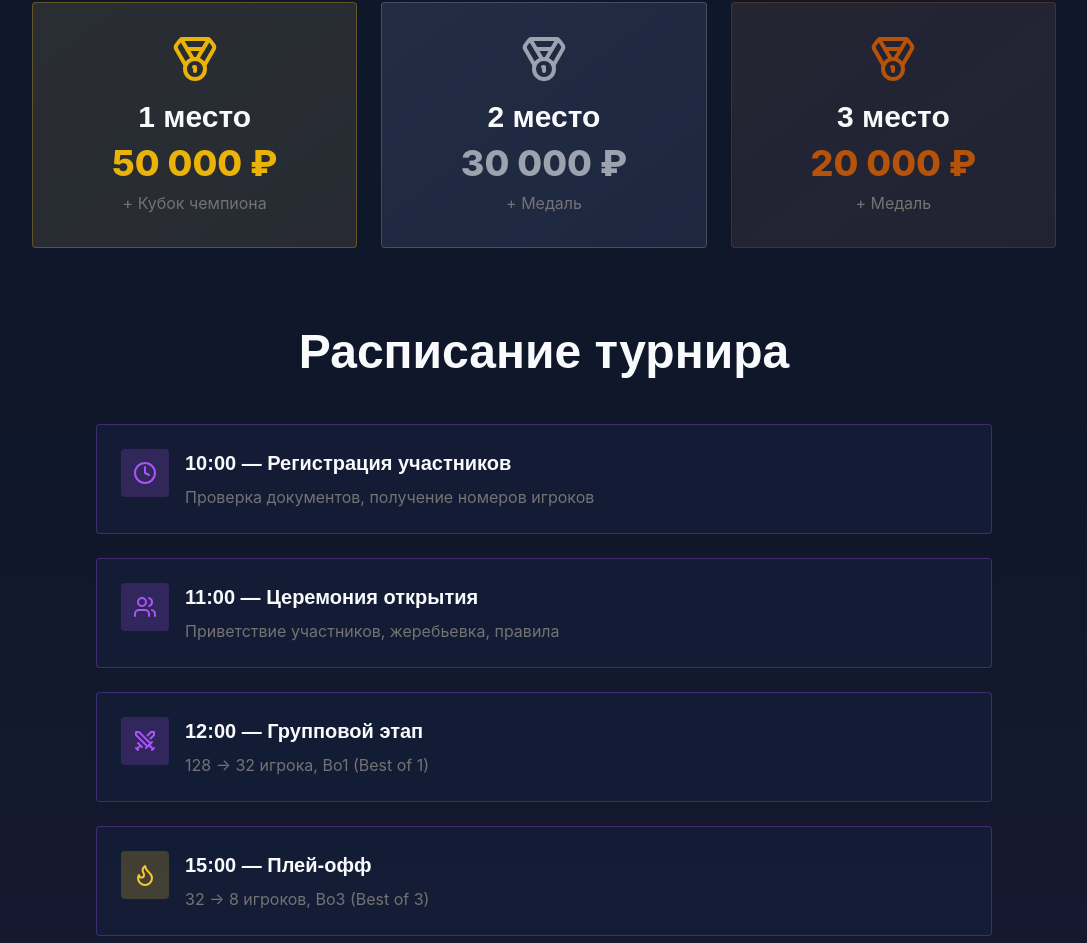
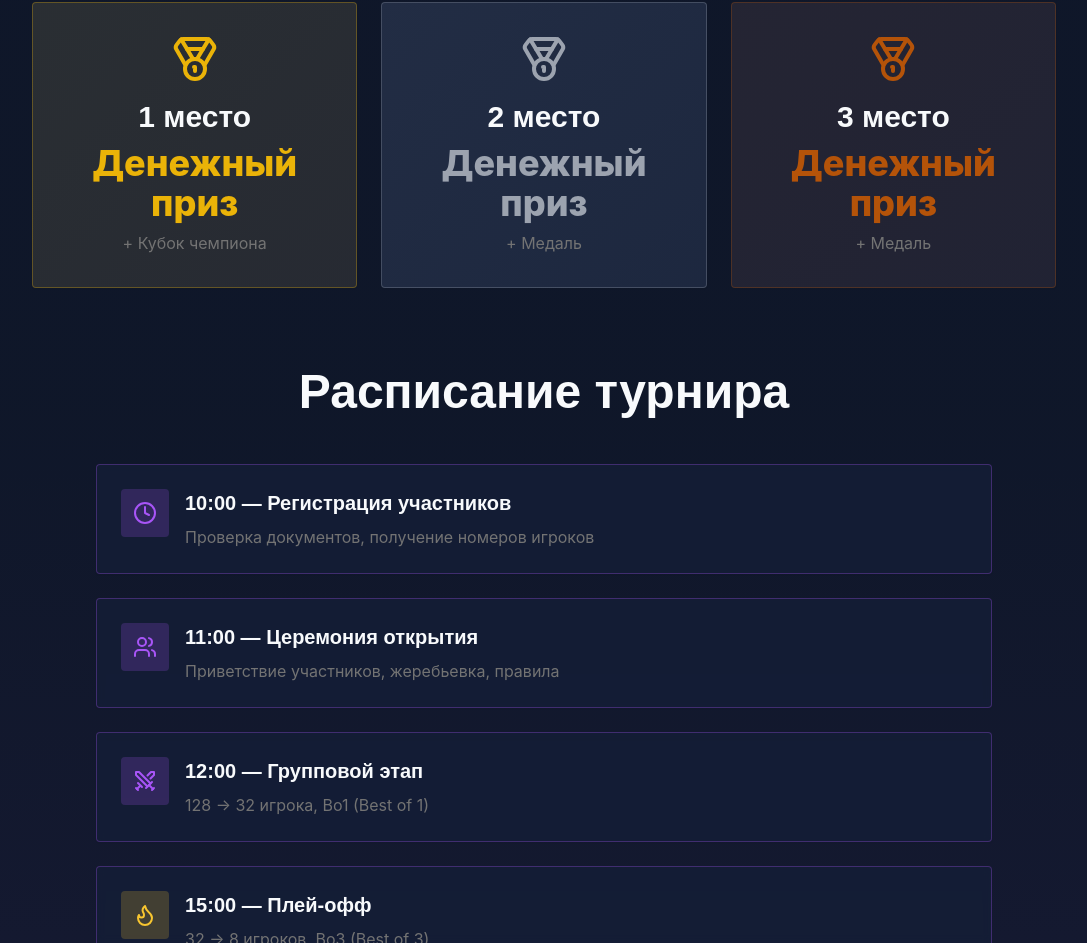
Before and after one commit to pr-poehali-dev/watches-site-creation, a React (Vite) app: page / in a window 1280 px wide. Shown: the part 1194-2137 px from the top of the page, without its empty margins (96-1183 px from the left). Built offline with nearby package versions, Linux system fonts and the light colour scheme.

Commit message:
Обновление информации по призам

```diff
--- a/src/pages/Index.tsx
+++ b/src/pages/Index.tsx
@@ -143,21 +143,21 @@ export default function Index() {
               <Card className="p-8 bg-gradient-to-br from-yellow-500/10 to-yellow-600/10 border-yellow-500/30 text-center animate-scale-in hover:scale-105 transition-transform">
                 <Icon name="Medal" size={48} className="text-yellow-500 mx-auto mb-4" />
                 <h3 className="text-3xl font-bold mb-2">1 место</h3>
-                <p className="text-4xl font-extrabold text-yellow-500 mb-2">50 000 ₽</p>
+                <p className="text-4xl font-extrabold text-yellow-500 mb-2">Денежный приз</p>
                 <p className="text-muted-foreground">+ Кубок чемпиона</p>
               </Card>
 
               <Card className="p-8 bg-gradient-to-br from-gray-400/10 to-gray-500/10 border-gray-400/30 text-center animate-scale-in hover:scale-105 transition-transform">
                 <Icon name="Medal" size={48} className="text-gray-400 mx-auto mb-4" />
                 <h3 className="text-3xl font-bold mb-2">2 место</h3>
-                <p className="text-4xl font-extrabold text-gray-400 mb-2">30 000 ₽</p>
+                <p className="text-4xl font-extrabold text-gray-400 mb-2">Денежный приз</p>
                 <p className="text-muted-foreground">+ Медаль</p>
               </Card>
 
               <Card className="p-8 bg-gradient-to-br from-amber-700/10 to-amber-800/10 border-amber-700/30 text-center animate-scale-in hover:scale-105 transition-transform">
                 <Icon name="Medal" size={48} className="text-amber-700 mx-auto mb-4" />
                 <h3 className="text-3xl font-bold mb-2">3 место</h3>
-                <p className="text-4xl font-extrabold text-amber-700 mb-2">20 000 ₽</p>
+                <p className="text-4xl font-extrabold text-amber-700 mb-2">Денежный приз</p>
                 <p className="text-muted-foreground">+ Медаль</p>
               </Card>
             </div>
```
